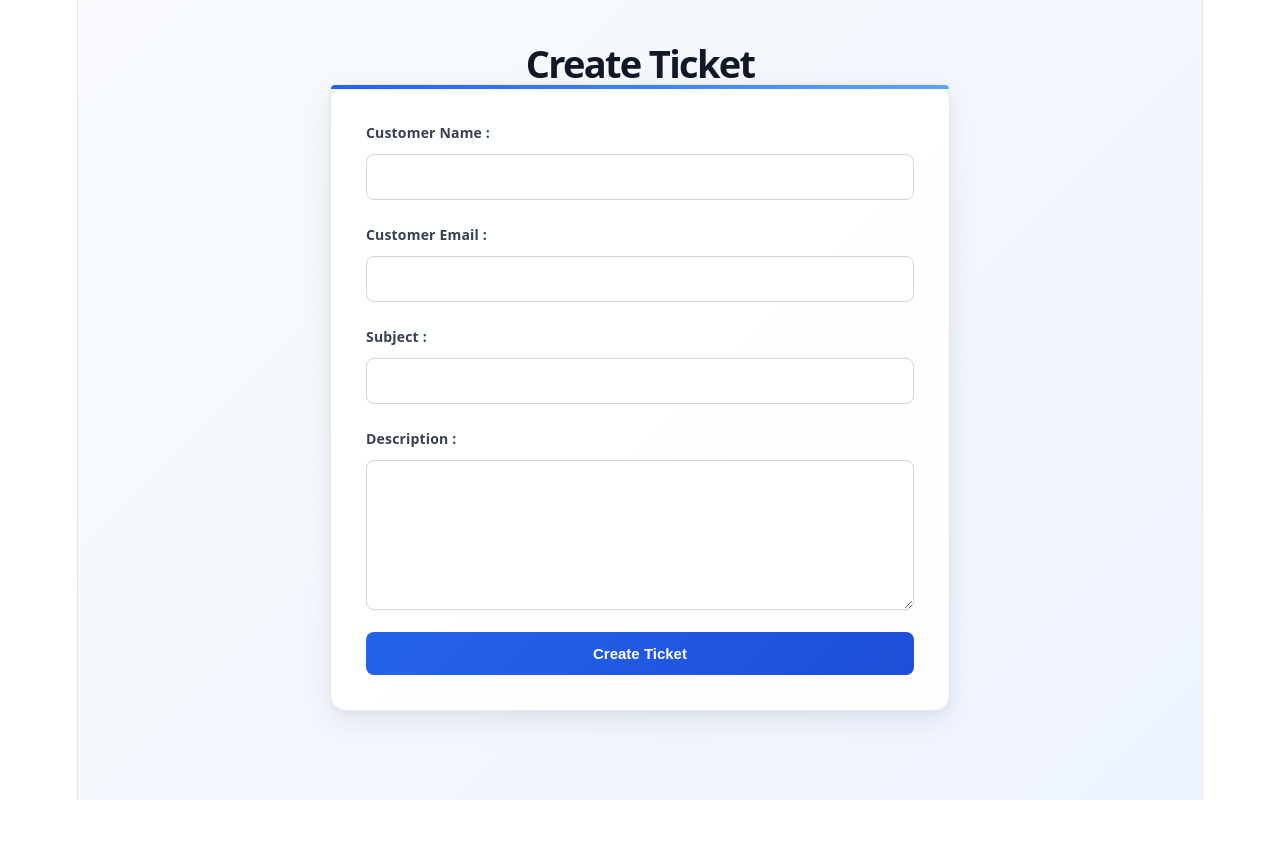
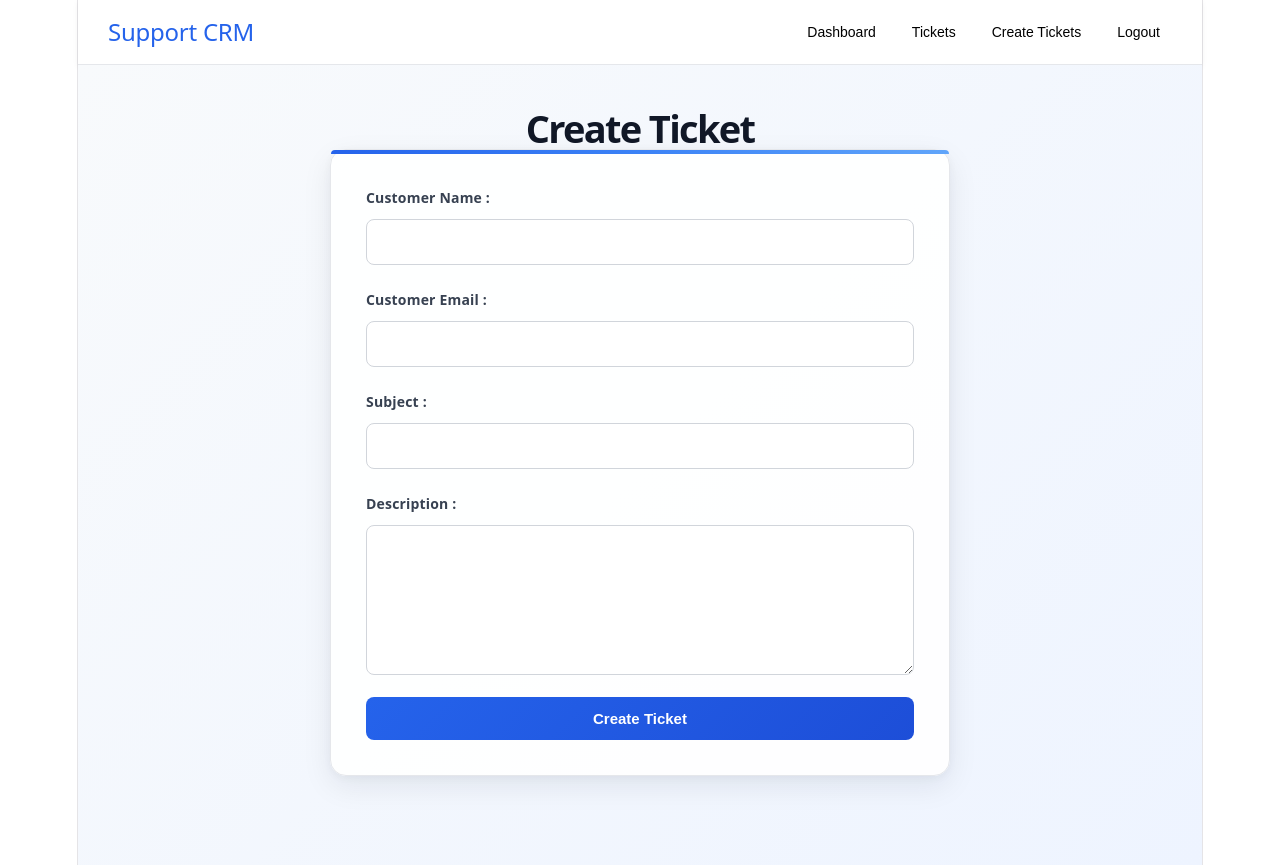
Before and after one commit to anirudhxdev/support-crm, a React (Vite) app in the folder client/: page /tickets/create in a window 1280 px wide. Before the commit the page ends 800 px from the top, so only its background shows below. Built offline with nearby package versions, Linux system fonts and the light colour scheme; sample sign-in values are in the browser's storage.

Commit message:
add shared navbar and improve ticket page UI

```diff
--- /dev/null
+++ b/client/src/components/Navbar.css
@@ -0,0 +1,54 @@
+.navbar {
+  display: flex;
+  justify-content: space-between;
+  align-items: center;
+
+  padding: 16px 30px;
+
+  background: white;
+  border-bottom: 1px solid #e5e7eb;
+
+  box-shadow: 0 2px 6px rgba(0, 0, 0, 0.06);
+}
+
+.navbar h2 {
+  margin: 0;
+  color: #2563eb;
+}
+
+.navbar-links {
+  display: flex;
+  align-items: center;
+  gap: 12px;
+}
+
+.navbar-links button {
+  border: none;
+  background: transparent;
+
+  padding: 8px 12px;
+
+  border-radius: 6px;
+
+  font-size: 14px;
+  font-weight: 500;
+
+  cursor: pointer;
+}
+
+.navbar-links button:hover {
+  background: #eff6ff;
+  color: #2563eb;
+}
+
+@media (max-width: 600px) {
+  .navbar {
+    flex-direction: column;
+    gap: 15px;
+  }
+
+  .navbar-links {
+    flex-wrap: wrap;
+    justify-content: center;
+  }
+}
--- /dev/null
+++ b/client/src/components/Navbar.jsx
@@ -0,0 +1,23 @@
+import { useNavigate } from "react-router-dom";
+import "./Navbar.css";
+function Navbar(){
+    const navigate = useNavigate();
+    const handleLogout = () => {
+    localStorage.removeItem("token");
+    navigate("/", { replace: true });
+  };
+    return(
+        <nav className="navbar">
+            <h2>Support CRM</h2>
+
+            <div className="navbar-links">
+                <button onClick={() => navigate("/dashboard")}>Dashboard</button>
+                <button onClick={() => navigate("/tickets")}>Tickets</button>
+                <button onClick={() => navigate("/tickets/create")}>Create Tickets</button>
+                <button onClick={handleLogout}>Logout</button>
+            </div>
+        </nav>
+    );
+}
+
+export default Navbar;
--- a/client/src/pages/CreateTicket.jsx
+++ b/client/src/pages/CreateTicket.jsx
@@ -1,16 +1,17 @@
 import api from "../services/api";
 import { useState } from "react";
 import { useNavigate } from "react-router-dom";
+import Navbar from "../components/Navbar";
 import "./TicketForm.css";
 
-function CreateTicket(){
+function CreateTicket() {
+  const navigate = useNavigate();
 
-    const navigate = useNavigate();
-    const [formData , setFormData] = useState({
-        customerName:"",
-        customerEmail:"",
-        subject:"",
-        description:""
+  const [formData, setFormData] = useState({
+    customerName: "",
+    customerEmail: "",
+    subject: "",
+    description: "",
   });
 
   const handleSubmit = async (e) => {
@@ -21,13 +22,13 @@ function CreateTicket(){
 
       console.log("CREATE TICKET:", response.data);
 
-
       setFormData({
         customerName: "",
         customerEmail: "",
         subject: "",
         description: "",
       });
+
       navigate("/tickets", {
         state: {
           successMessage: "Ticket created successfully!",
@@ -38,7 +39,10 @@ function CreateTicket(){
       console.log("SERVER RESPONSE:", error.response?.data);
     }
   };
-return(
+
+  return (
+    <>
+      <Navbar />
 
       <div className="ticket-form-page">
         <h1>Create Ticket</h1>
@@ -47,6 +51,7 @@ return(
 
           <div className="form-group">
             <label>Customer Name :</label>
+
             <input
               type="text"
               value={formData.customerName}
@@ -56,11 +61,13 @@ return(
                   customerName: e.target.value,
                 })
               }
+              required
             />
           </div>
 
           <div className="form-group">
             <label>Customer Email :</label>
+
             <input
               type="email"
               value={formData.customerEmail}
@@ -70,11 +77,13 @@ return(
                   customerEmail: e.target.value,
                 })
               }
+              required
             />
           </div>
 
           <div className="form-group">
             <label>Subject :</label>
+
             <input
               type="text"
               value={formData.subject}
@@ -84,11 +93,13 @@ return(
                   subject: e.target.value,
                 })
               }
+              required
             />
           </div>
 
           <div className="form-group">
             <label>Description :</label>
+
             <textarea
               value={formData.description}
               onChange={(e) =>
@@ -97,6 +108,7 @@ return(
                   description: e.target.value,
                 })
               }
+              required
             />
           </div>
 
@@ -106,7 +118,8 @@ return(
 
         </form>
       </div>
+    </>
   );
+}
 
-}
 export default CreateTicket;
--- a/client/src/pages/Dashboard.jsx
+++ b/client/src/pages/Dashboard.jsx
@@ -1,50 +1,40 @@
 import { useEffect, useState } from "react";
-import { useNavigate } from "react-router-dom";
 import api from "../services/api";
 import "./Dashboard.css";
+import Navbar from "../components/Navbar";
 
-function Dashboard(){
-
-  const navigate = useNavigate();
+function Dashboard() {
   const [stats, setStats] = useState(null);
 
-  const handleLogout = () => {
-  localStorage.removeItem("token");
-  navigate("/", { replace: true });
-    };
-
   useEffect(() => {
-        const fethcStates = async () => {
+    const fetchStats = async () => {
       try {
         const response = await api.get("/tickets/stats");
 
-                console.log("STATS:" , response.data);
+        console.log("STATS:", response.data);
 
         setStats(response.data.data);
-            }catch(error){
+      } catch (error) {
         console.log("STATS ERROR:", error);
       }
     };
-        fethcStates();
 
-    },[]);
+    fetchStats();
+  }, []);
 
-    return(
+  return (
+    <div>
+      <Navbar />
+
       <div className="dashboard">
 
         <div className="dashboard-header">
           <h1>Dashboard</h1>
+        </div>
 
-                <button
-                className="logout-btn"
-                onClick={handleLogout}
-                >
-                Logout
-                </button>
-            </div>
-            {!stats ?(
+        {!stats ? (
           <p>Loading dashboard...</p>
-            ) :(
+        ) : (
           <div className="stats-container">
 
             <div className="stat-card">
@@ -69,6 +59,8 @@ function Dashboard(){
 
           </div>
         )}
+
+      </div>
     </div>
   );
 }
--- a/client/src/pages/Tickets.jsx
+++ b/client/src/pages/Tickets.jsx
@@ -2,29 +2,32 @@ import { useEffect, useState } from "react";
 import api from "../services/api";
 import { useLocation, useNavigate } from "react-router-dom";
 import "./Tickets.css";
+import Navbar from "../components/Navbar";
 
 function Tickets() {
   const location = useLocation();
+  const navigate = useNavigate();
 
   const [tickets, setTickets] = useState([]);
   const [search, setSearch] = useState("");
   const [status, setStatus] = useState("All");
-  const navigate = useNavigate();
-
-
-  const successMessage = location.state?.successMessage;
 
   const [message, setMessage] = useState(
     location.state?.successMessage || ""
   );
+
+  // Auto-hide success message
   useEffect(() => {
-    if(message){
-      const timer = setTimeout(() =>{
+    if (message) {
+      const timer = setTimeout(() => {
         setMessage("");
-      },3000);
-      return () => clearTimeout (timer);
+      }, 3000);
+
+      return () => clearTimeout(timer);
     }
   }, [message]);
+
+  // Fetch tickets
   useEffect(() => {
     const fetchTickets = async () => {
       try {
@@ -41,20 +44,23 @@ function Tickets() {
     fetchTickets();
   }, []);
 
+  // Delete ticket
   const handleDelete = async (id) => {
-      try{
+    try {
       const response = await api.delete(`/tickets/${id}`);
 
-        console.log("DELETE TICKET :", response.data);
+      console.log("DELETE TICKET:", response.data);
+
       setTickets((prevTickets) =>
         prevTickets.filter((ticket) => ticket._id !== id)
       );
-      }catch(error){
-        console.log("DELETE TICKET ERROR", error);
+    } catch (error) {
+      console.log("DELETE TICKET ERROR:", error);
       console.log("SERVER RESPONSE:", error.response?.data);
     }
   };
 
+  // Search + status filter
   const filteredTickets = tickets.filter((ticket) => {
     const searchText = search.toLowerCase();
 
@@ -67,20 +73,24 @@ function Tickets() {
       status === "All" || ticket.status === status;
 
     return matchesSearch && matchesStatus;
-
-
   });
 
   return (
     <div>
+      <Navbar />
+
+      <div className="tickets-page">
+
         <h1>Tickets</h1>
 
-
+        {/* Success message */}
         {message && (
-  <p>{message}</p>
+          <div className="success-message">
+            {message}
+          </div>
         )}
 
-
+        {/* Search */}
         <input
           type="text"
           placeholder="Search tickets..."
@@ -88,7 +98,7 @@ function Tickets() {
           onChange={(e) => setSearch(e.target.value)}
         />
 
-
+        {/* Status filter */}
         <select
           value={status}
           onChange={(e) => setStatus(e.target.value)}
@@ -101,9 +111,13 @@ function Tickets() {
 
         {/* Tickets */}
         {filteredTickets.map((ticket) => (
-        <div  className ="ticket-card" key={ticket._id}>
+          <div
+            className="ticket-card"
+            key={ticket._id}
+          >
             <h3 className="ticket-id">
-            {ticket.ticketId || "No Ticket ID"}</h3>
+              {ticket.ticketId || "No Ticket ID"}
+            </h3>
 
             <p>
               Customer: {ticket.customerName}
@@ -121,21 +135,29 @@ function Tickets() {
 
               <button
                 className="edit-btn"
-          onClick={() => navigate(`/tickets/edit/${ticket._id}`)}>
+                onClick={() =>
+                  navigate(`/tickets/edit/${ticket._id}`)
+                }
+              >
                 Edit
               </button>
 
               <button
                 className="delete-btn"
-          onClick={() => handleDelete(ticket._id)}>
+                onClick={() =>
+                  handleDelete(ticket._id)
+                }
+              >
                 Delete
               </button>
 
+            </div>
+
+            <hr />
+          </div>
+        ))}
 
       </div>
-        <hr/>
-        </div>
-      ))}
     </div>
   );
 }
```
Also changed, not shown: client/src/pages/EditTicket.jsx (+28 -14 lines). Lines whose indentation alone changed are shown as unchanged.
